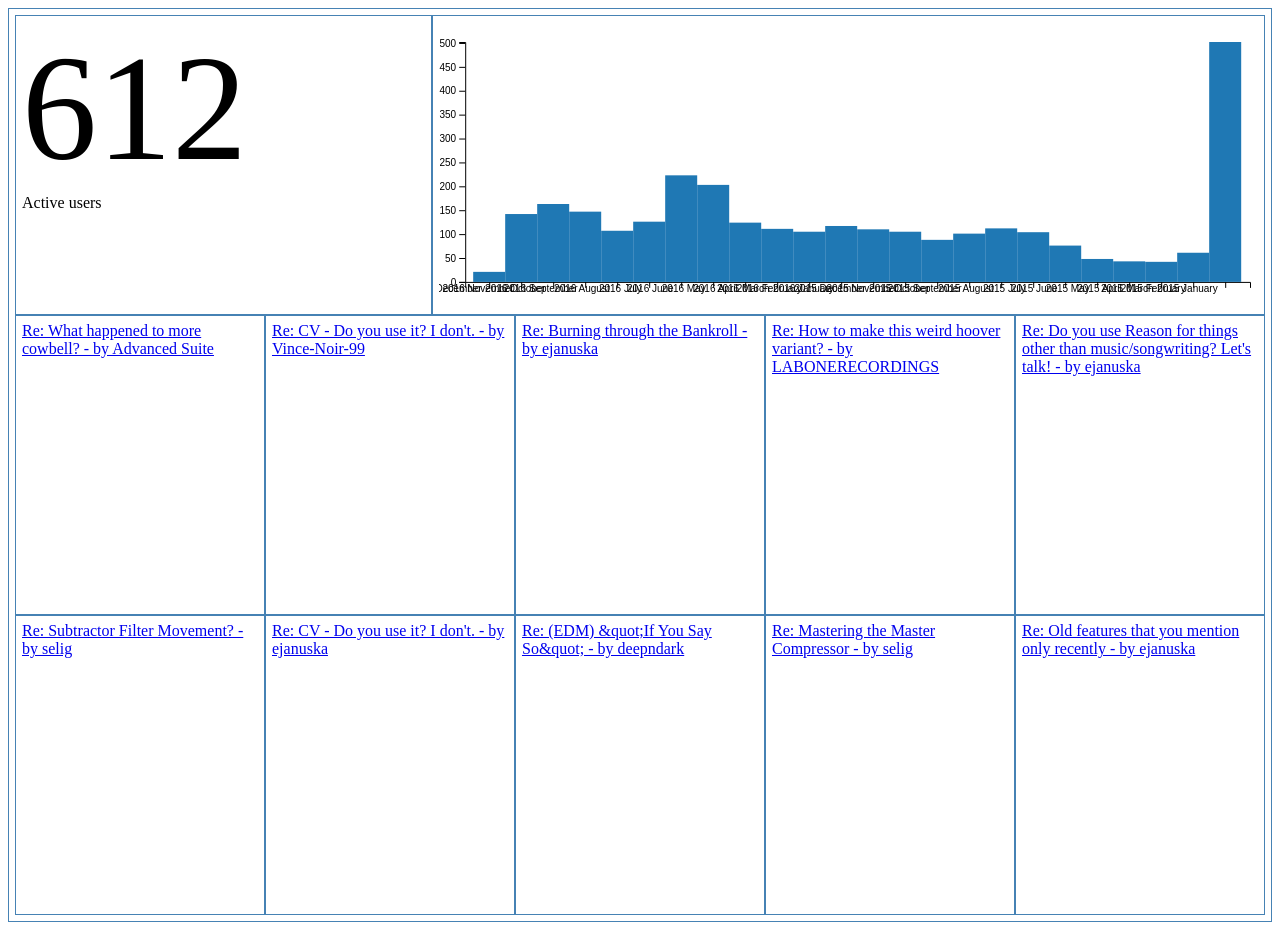
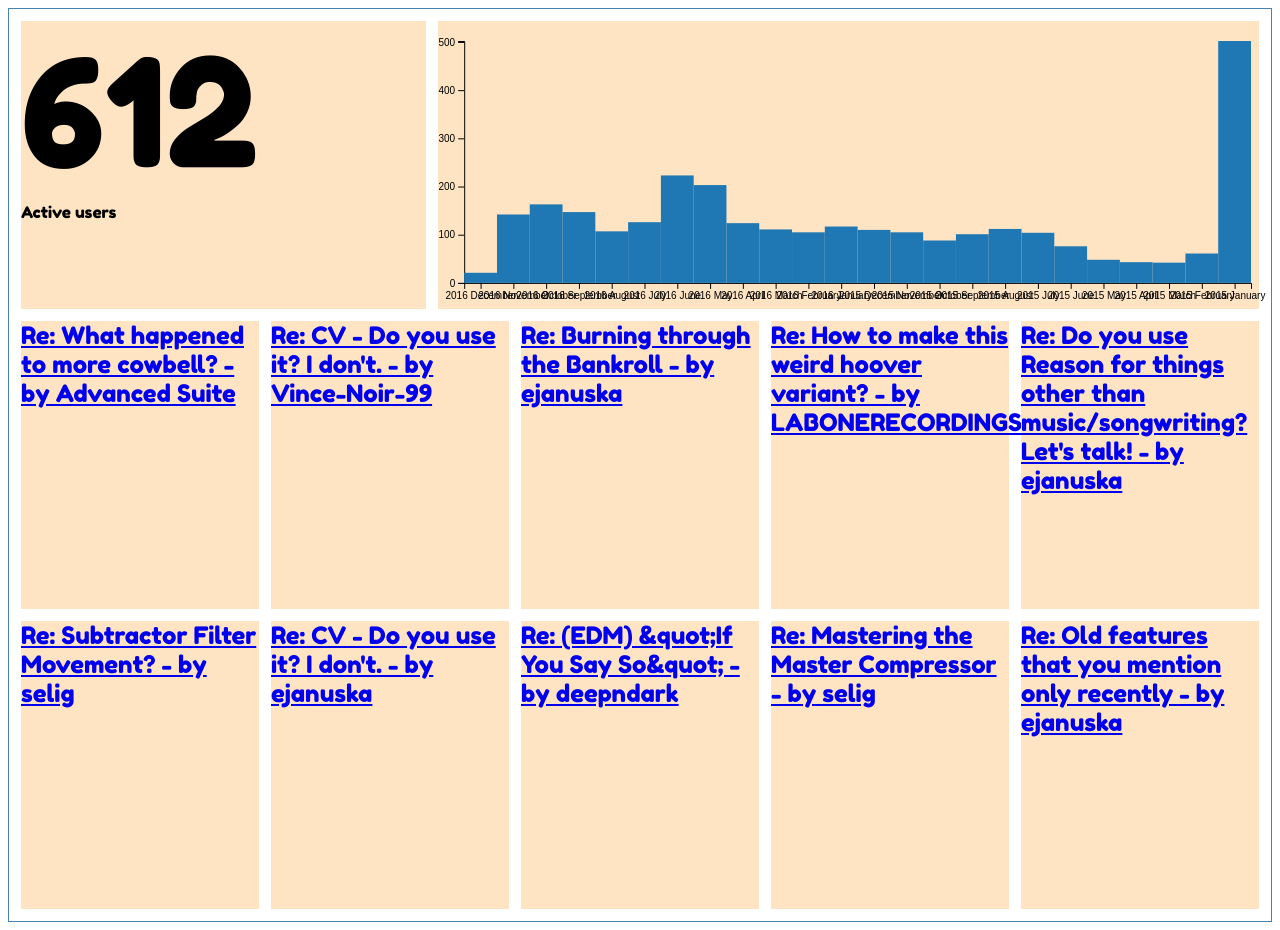
Before and after one commit to nigeljohnwade/RTStats, a website: page public/html/index.html in a window 1280 px wide. Drawn offline with Linux system fonts and the light colour scheme.

Commit message:
Commit changes to push to other machine

```diff
--- a/public/CSS/main.css
+++ b/public/CSS/main.css
@@ -2,7 +2,8 @@
     box-sizing: border-box;
 }
 p{
-    margin: 0
+    margin: 0;
+    font-family: 'Fredoka One', cursive;
 }
 .bar{
     background-color: lightsteelblue;
@@ -17,7 +18,8 @@ p{
     padding: 6px;
     height: 300px;
     background-color: white;
-    border: 1px solid steelblue;
+    background-color: bisque;
+    background-clip: content-box;
 }
 .dashboard--active-users {
     width: 33.33333%;
@@ -35,4 +37,5 @@ p{
 }
 .dashboard--post-single{
     width: 20%;
+    font-size: 24px;
 }
--- a/public/html/index.html
+++ b/public/html/index.html
@@ -3,6 +3,7 @@
     <head>
         <title>ReasonTalk stats dahsbaord</title>
         <link href="../css/main.css" rel="stylesheet">
+
     </head>
     <body>
         <div class="dashboard">
@@ -22,6 +23,7 @@
                     return element.users;
                 });
                 const tickLabels = data.totalNewUsersPerMonth.map(function(element, index, array){
+                    //return index;
                     return element.year + ' ' + element.month;
                 });
                 d3ChartUtilities.drawColumnChart(
@@ -63,5 +65,6 @@
                     })
             });
         </script>
+        <link href="https://fonts.googleapis.com/css?family=Fredoka+One" rel="stylesheet">
     </body>
 </html>
--- a/public/js/d3ChartUtilities.js
+++ b/public/js/d3ChartUtilities.js
@@ -41,7 +41,7 @@ const d3ChartUtilities = {
             legendWidth = $('.legend', container).width();
         }
 
-        //Create a d3 selection for the constainer of the chart
+        //Create a d3 selection for the container of the chart
         var containerSelection = d3.select(container);
         //Create an SVG element for the chart
         var chart = containerSelection.append("svg")
@@ -76,12 +76,12 @@ const d3ChartUtilities = {
         }
         //First pass at creating x axis
         var x = d3.scaleBand()
-            .rangeRound([0, width - legendWidth - leftPadding - rightPadding])
+            .range([0, width - legendWidth - leftPadding - rightPadding])
             .domain(tickLabels[0]);
         var axis_x = containerSelection.select("svg")
             .append("g")
             .attr("class", "x axis")
-            .call(d3.axisBottom(x))
+            .call(d3.axisBottom(x).ticks(10))
             .selectAll("text")
             .style("text-anchor", "center")
             .attr("transform", function (d) {
@@ -93,28 +93,26 @@ const d3ChartUtilities = {
         var plotHeight = height - chartTitleHeight - captionTextHeight - topPadding - bottomPadding - xAxisHeight;
 
         var y = d3.scaleLinear()
-            .range([plotHeight, 0]);
-        y.domain([0, d3.max(_dataCollate.max)]);
+            .range([plotHeight, 0])
+            .domain([0, d3.max(_dataCollate.max)]);
         var axis_y = containerSelection.select("svg")
             .append("g")
             .attr("class", "y axis")
-            .call(d3.axisLeft(y));
+            .call(d3.axisLeft(y).ticks(5));
         yAxisWidth = axis_y['_groups'][0][0].getBBox().width;
         containerSelection.select('g.x.axis').remove();
 
         //Second pass at x axis now we know how wide the y axis is.
         x = d3.scaleBand()
-            .rangeRound([0, width - legendWidth - yAxisWidth - leftPadding - rightPadding], 0, 0)
+            .range([0, width - legendWidth - yAxisWidth - leftPadding - rightPadding])
             .domain(tickLabels[0]);
         axis_x = containerSelection.select("svg")
             .append("g")
             .attr("class", "x axis")
             .attr("transform", "translate(" + yAxisWidth + leftPadding + "," + (height - bottomPadding - xAxisHeight) + ")")
-            .call(d3.axisBottom(x))
+            .call(d3.axisBottom(x).ticks(10))
             .selectAll("text")
-            .style("text-anchor", "end")
-            .attr("dx", "-.8em")
-            .attr("dy", ".15em")
+            .style("text-anchor", "center")
             .attr("transform", function (d) {
                 return "rotate(-" + props.xAxisTickLabelRotation + ")"
             });
```
